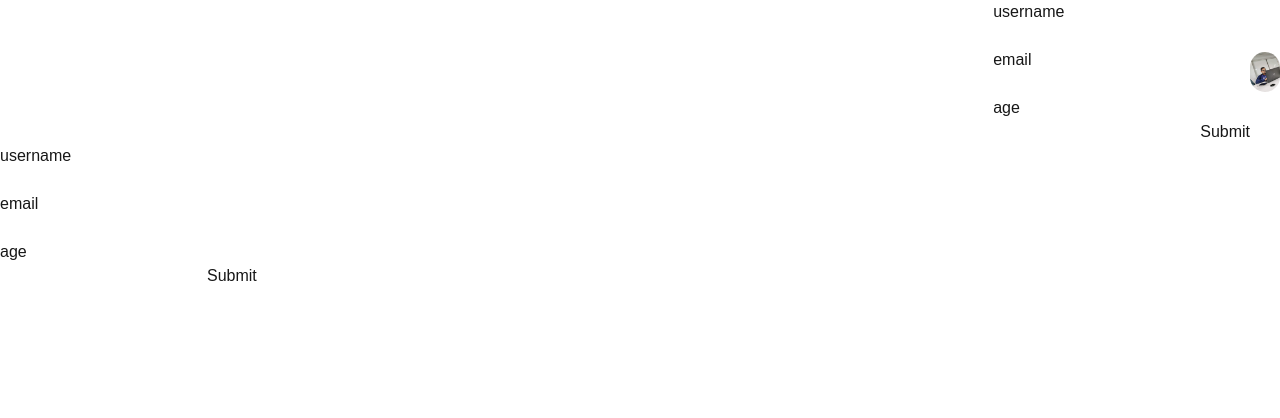
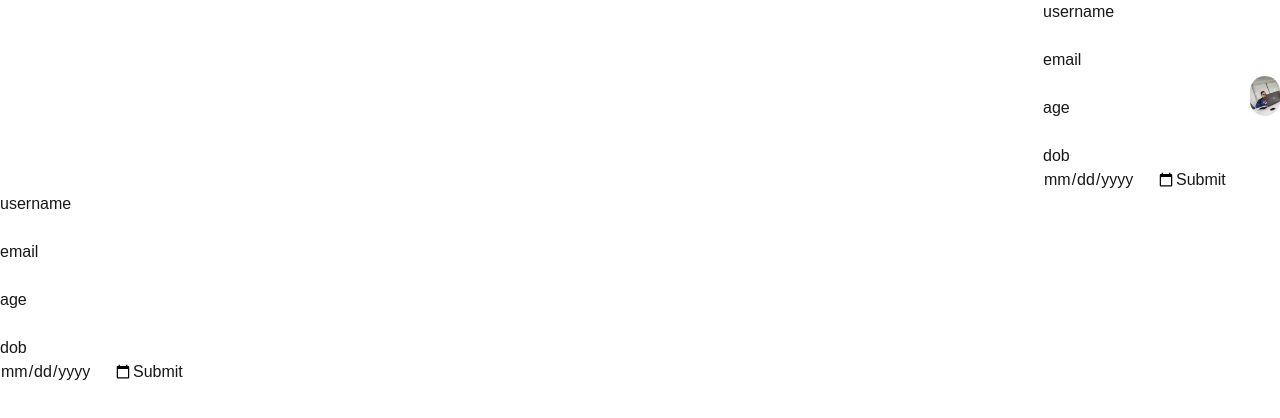
Before and after one commit to vedamanikanta2023/repair-frontend, a Next.js app: page /userDetails in a window 1280 px wide. Shown: the top 418 px of the page. Built offline with nearby package versions, Linux system fonts and the light colour scheme.

Commit message:
added dob field in the user details

```diff
--- a/src/app/(protected)/userDetails/page.tsx
+++ b/src/app/(protected)/userDetails/page.tsx
@@ -6,6 +6,8 @@ export default function UserDetails (){
         <input />
         <h1>age</h1>
         <input type="number" />
+        <h1>dob</h1>
+        <input type="date" />
         <input type="submit"/>
     </form>
 
```
